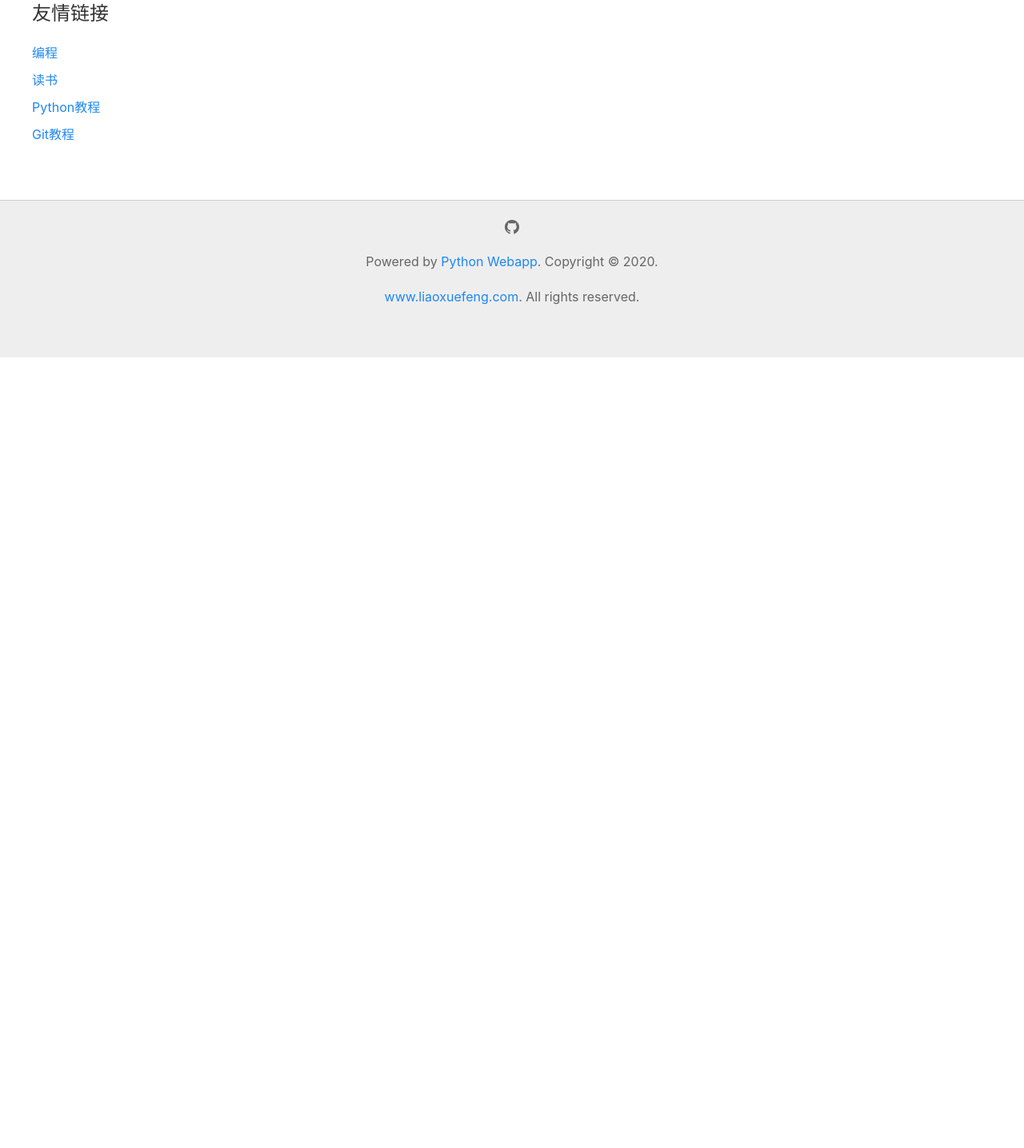
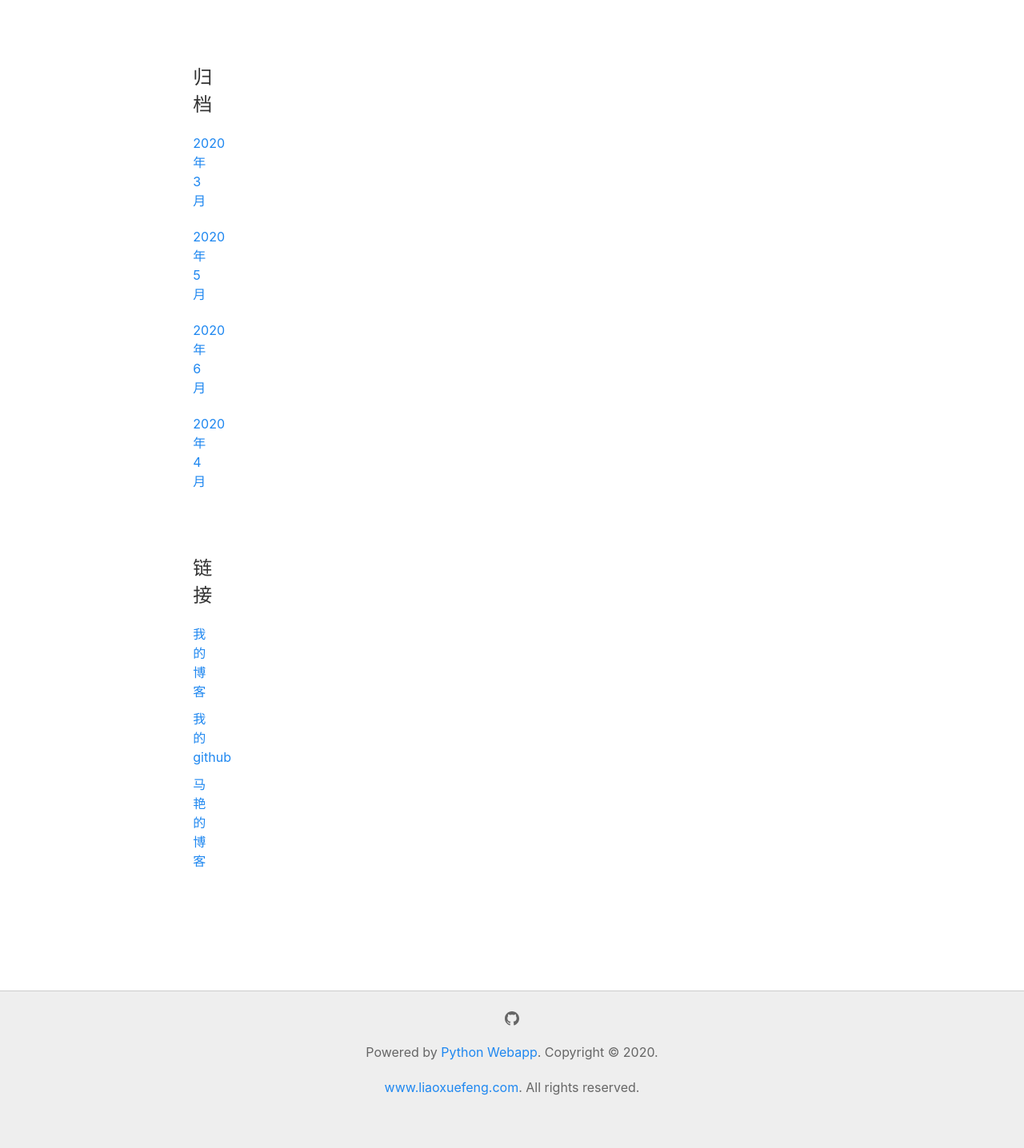
Before and after one commit to bkthrough/python_web, a Python web app: template templates/index.html in a window 1280 px wide. Shown: the part 80-1516 px from the top of the page at 80% size. Before the commit the page ends 527 px from the top, so only its background shows below. Run offline with Jinja, Linux system fonts and the light colour scheme; the template is opened without the code that fills it, so the values that code supplies are empty.

Commit message:
mod: 优化界面

```diff
--- a/templates/__base__.html
+++ b/templates/__base__.html
@@ -16,6 +16,7 @@
 </head>
 
 <body>
+    <div class="uk-margin-medium-bottom">
         <nav class="uk-navbar uk-background-primary uk-light" uk-navbar>
             <div class="uk-navbar-left">
                 <a href="/" class="uk-navbar-item uk-logo">Jerry's Blog</a>
@@ -46,6 +47,7 @@
                     {% endif %}
             </div>
         </nav>
+    </div>
     <div class="uk-container uk-container-center">
         <div class="uk-grid">
             <!-- content -->
--- a/templates/index.html
+++ b/templates/index.html
@@ -4,7 +4,8 @@
 
 {% block content %}
 
-<div class="uk-width-medium-3-4">
+<div class="uk-margin-medium uk-grid" uk-grid>
+    <div class="uk-width-1-1 uk-width-2-3@s uk-first-column">
         <ul class="uk-list uk-list-divider uk-list-large">
             {% for blog in blogs %}
             <li>
@@ -25,16 +26,27 @@
         </ul>
     </div>
 
-<div class="uk-width-medium-1-4">
-    <div class="uk-panel uk-panel-header">
-        <h3 class="uk-panel-title">友情链接</h3>
+    <div class="uk-width-1-1 uk-width-1-3@s">
+        <div class="uk-card uk-card-body">
+            <h3 class="uk-card-title">归档</h3>
+            <ul class="uk-list uk-list-divider">
+                <li><a href="#">2020年3月</a></li>
+                <li><a href="#">2020年5月</a></li>
+                <li><a href="#">2020年6月</a></li>
+                <li><a href="#">2020年4月</a></li>
+            </ul>
+        </div>
+        <div class="uk-card uk-card-body">
+            <h3 class="uk-panel-title">链接</h3>
             <ul class="uk-list uk-list-line">
-            <li><i class="uk-icon-thumbs-o-up"></i> <a target="_blank" href="#">编程</a></li>
-            <li><i class="uk-icon-thumbs-o-up"></i> <a target="_blank" href="#">读书</a></li>
-            <li><i class="uk-icon-thumbs-o-up"></i> <a target="_blank" href="#">Python教程</a></li>
-            <li><i class="uk-icon-thumbs-o-up"></i> <a target="_blank" href="#">Git教程</a></li>
+                <li><i class="uk-icon-thumbs-o-up"></i> <a target="_blank"
+                        href="https://blog.csdn.net/myiloveuuu">我的博客</a></li>
+                <li><i class="uk-icon-thumbs-o-up"></i> <a target="_blank"
+                        href="https://github.com/bkthrough">我的github</a></li>
+                <li><i class="uk-icon-thumbs-o-up"></i> <a target="_blank"
+                        href="https://blog.csdn.net/gemini_two">马艳的博客</a></li>
             </ul>
         </div>
     </div>
-
+</div>
 {% endblock %}
```
Lines whose indentation alone changed are shown as unchanged.
